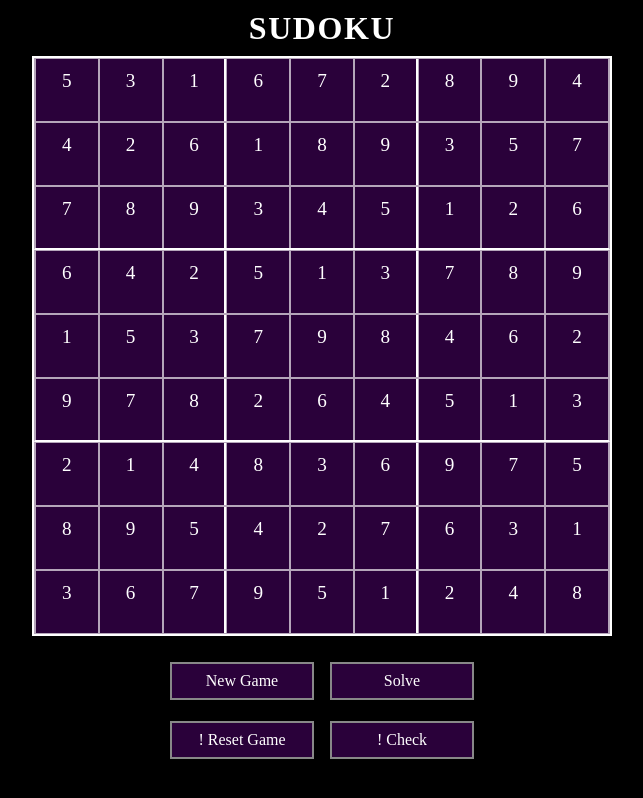
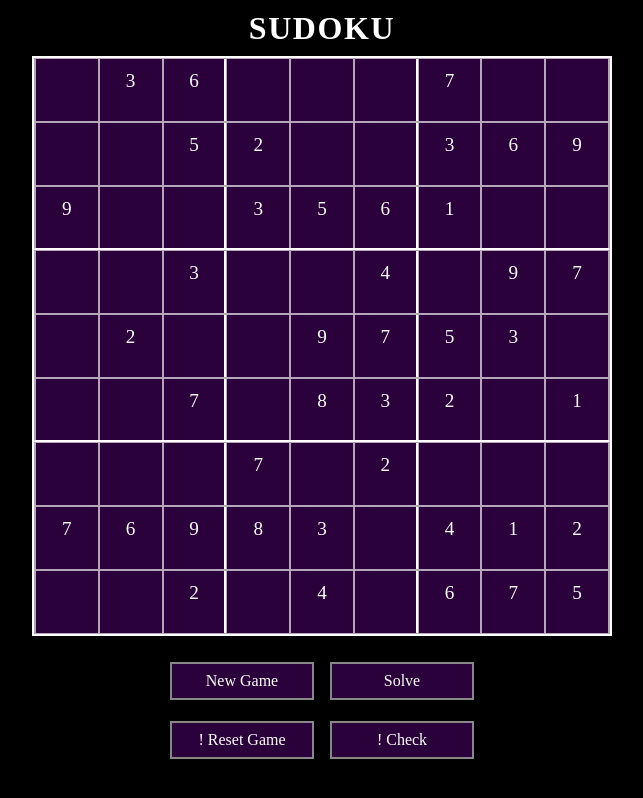
Before and after one commit to Egrodo/sudoku, a React (Create React App) app: page / in a window 1280 px wide. Shown: the top 798 px of the page, without its empty margins (318-961 px from the left). Built offline with nearby package versions, Linux system fonts and the light colour scheme; a web font is replaced by a local one.

Commit message:
started working on the button functionality. Fix reset

```diff
--- a/src/components/GameContainer.js
+++ b/src/components/GameContainer.js
@@ -8,23 +8,26 @@ class GameContainer extends Component {
     super();
     this.state = {
       data: [],
+      originalData: [],
       solved: false,
       message: '',
       err: true,
-      reset: false,
+      confirmNG: false,
       clear: false,
     };
 
     this.update = this.update.bind(this);
     this.check = this.check.bind(this);
+    this.newGame = this.newGame.bind(this);
+    this.solve = this.solve.bind(this);
     this.reset = this.reset.bind(this);
-    this.solve = this.solve.bind(this);
-    this.clear = this.clear.bind(this);
   }
 
   componentWillMount() {
-    const data = sudoku.solve(sudoku.generate());
-    this.setState({ data });
+    const data = sudoku.removeSpots(sudoku.setup(), 50);
+    const orig = data.slice(0);
+    // BUG: How the fuck are data and originalData being modified at the same time?
+    this.setState({ data, originalData: orig });
   }
 
   solve() {
@@ -57,29 +60,30 @@ class GameContainer extends Component {
     }
   }
 
-  reset() {
-    if (this.state.reset) {
-      let diff = 32;
-      const data = sudoku.createDifficulty(sudoku.solve(sudoku.generate()), diff);
+  newGame(event, diff) {
+    // If the user clicks confirm.
+    if (this.state.confirmNG) {
+      const data = sudoku.removeSpots(sudoku.setup(), diff);
       this.setState({
-        diff,
         data,
+        originalData: data,
         solved: false,
         message: '',
         err: false,
-        reset: false,
+        confirmNG: false,
       });
     } else {
       // BUG: Spamming this breaks it.
-      this.setState({ reset: true });
+      this.setState({ confirmNG: true });
       setTimeout(() => {
-        this.setState({ reset: false });
+        this.setState({ confirmNG: false });
       }, 5000);
     }
   }
 
   clear() {
     if (this.state.clear) {
+      /* eslint-disable-next-line */
       const cleared = this.state.data.map((v => v.map(l => 0)));
       this.setState({
         data: cleared,
@@ -96,7 +100,12 @@ class GameContainer extends Component {
   }
 
   check() {
+    // Loop through data and check if that same spot in originalData is the same value.
+  }
 
+  reset() {
+    const orig = [...this.state.originalData];
+    this.setState({ data: orig });
   }
 
   update(id, val) {
@@ -120,7 +129,7 @@ class GameContainer extends Component {
       err,
       data,
       clear,
-      reset,
+      confirmNG,
     } = this.state;
 
     /* Ternary to sort errors into their respective blocks:
@@ -159,13 +168,13 @@ class GameContainer extends Component {
         </div>
 
         <div className="ui">
-          <button onClick={this.reset} className={reset ? 'timer' : ''}>
-            {reset ? 'Confirm?' : 'New Game'}
+          <button onClick={this.newGame} className={confirmNG ? 'timer' : ''}>
+            {confirmNG ? 'Confirm?' : 'New Game'}
           </button>
           <button onClick={this.solve}>
             Solve
           </button>
-          <button onClick={this.clear} className={clear ? 'timer' : ''}>
+          <button onClick={this.reset} className={clear ? 'timer' : ''}>
             {clear ? 'Confirm?' : '! Reset Game'}
           </button>
           <button onClick={this.check}>
--- a/src/sudoku.js
+++ b/src/sudoku.js
@@ -1,50 +1,4 @@
-const createDifficulty = (board, diff = 20) => {
-  for (let i = 0; i < diff; i++) {
-    const x = Math.floor((Math.random() * 9));
-    const y = Math.floor((Math.random() * 9));
-    board[x][y] = 0;
-  }
-  return board;
-};
-
-const shuffle = (arr) => {
-  let j = 0;
-  let temp;
-  for (let i = arr.length - 1; i > 0; --i) {
-    j = Math.floor(Math.random() * (i + 1));
-    temp = arr[i];
-    arr[i] = arr[j];
-    arr[j] = temp;
-  }
-  return arr;
-};
-
-const generate = () => {
-  const row = shuffle([1, 2, 3, 4, 5, 6, 7, 8, 9]);
-  let col = [1, 2, 3, 4, 5, 6, 7, 8, 9];
-  col.splice((row[0] - 1), 1);
-  col = shuffle(col);
-
-  while (col[0] === row[1] || col[0] === row[2]) {
-    col.push(col[0]);
-    col.splice(0, 1);
-  }
-
-  while (col[1] === row[1] || col[1] === row[2]) {
-    col.push(col[1]);
-    col.splice(1, 1);
-  }
-
-  const board = Array(Array(9).fill(0));
-  for (let i = 0; i < 8; i++) board.push(Array(9).fill(0));
-  board[0] = row;
-
-  for (let i = 1; i < 9; i++) board[i][0] = col[i - 1];
-
-  // return solve(board);
-
-  return board;
-};
+/* eslint-disable consistent-return */
 
 const isFull = (board) => {
   for (let i = 0; i < 9; i++) {
@@ -97,7 +51,7 @@ const validate = (board) => {
   return true;
 };
 
-// Generate array of possibilities for given point.
+// Crray of possibilities for given point.
 const possibilities = (board, i, j) => {
   if (i > 8 || i < 0 || j > 8 || j < 0) throw new Error('Invalid coords.');
   if (board[i][j] !== 0) throw new Error('This spot is taken.');
@@ -137,7 +91,7 @@ const possibilities = (board, i, j) => {
   return ans;
 };
 
-/* eslint-disable consistent-return */
+// Solve a not fully formed board.
 const solve = (board) => {
   // Base case for recurse, check if board is full.
   if (isFull(board)) return true;
@@ -171,10 +125,59 @@ const solve = (board) => {
   }
 };
 
+// Remove random spots from a solved board given a difficulty.
+const removeSpots = (board, diff = 20) => {
+  for (let i = 0; i < diff; i++) {
+    const x = Math.floor((Math.random() * 9));
+    const y = Math.floor((Math.random() * 9));
+    board[x][y] = 0;
+  }
+  return board;
+};
+
+// Randomly shuffle an array.
+const shuffle = (arr) => {
+  let j = 0;
+  let temp;
+  for (let i = arr.length - 1; i > 0; --i) {
+    j = Math.floor(Math.random() * (i + 1));
+    temp = arr[i];
+    arr[i] = arr[j];
+    arr[j] = temp;
+  }
+  return arr;
+};
+
+// Initliaze a random seed board to solve.
+const setup = () => {
+  const row = shuffle([1, 2, 3, 4, 5, 6, 7, 8, 9]);
+  let col = [1, 2, 3, 4, 5, 6, 7, 8, 9];
+  col.splice((row[0] - 1), 1);
+  col = shuffle(col);
+
+  while (col[0] === row[1] || col[0] === row[2]) {
+    col.push(col[0]);
+    col.splice(0, 1);
+  }
+
+  while (col[1] === row[1] || col[1] === row[2]) {
+    col.push(col[1]);
+    col.splice(1, 1);
+  }
+
+  const board = Array(Array(9).fill(0));
+  for (let i = 0; i < 8; i++) board.push(Array(9).fill(0));
+  board[0] = row;
+
+  for (let i = 1; i < 9; i++) board[i][0] = col[i - 1];
+
+  return solve(board);
+};
+
 module.exports = {
   isFull,
-  generate,
+  setup,
   validate,
   solve,
-  createDifficulty,
+  removeSpots,
 };
```
